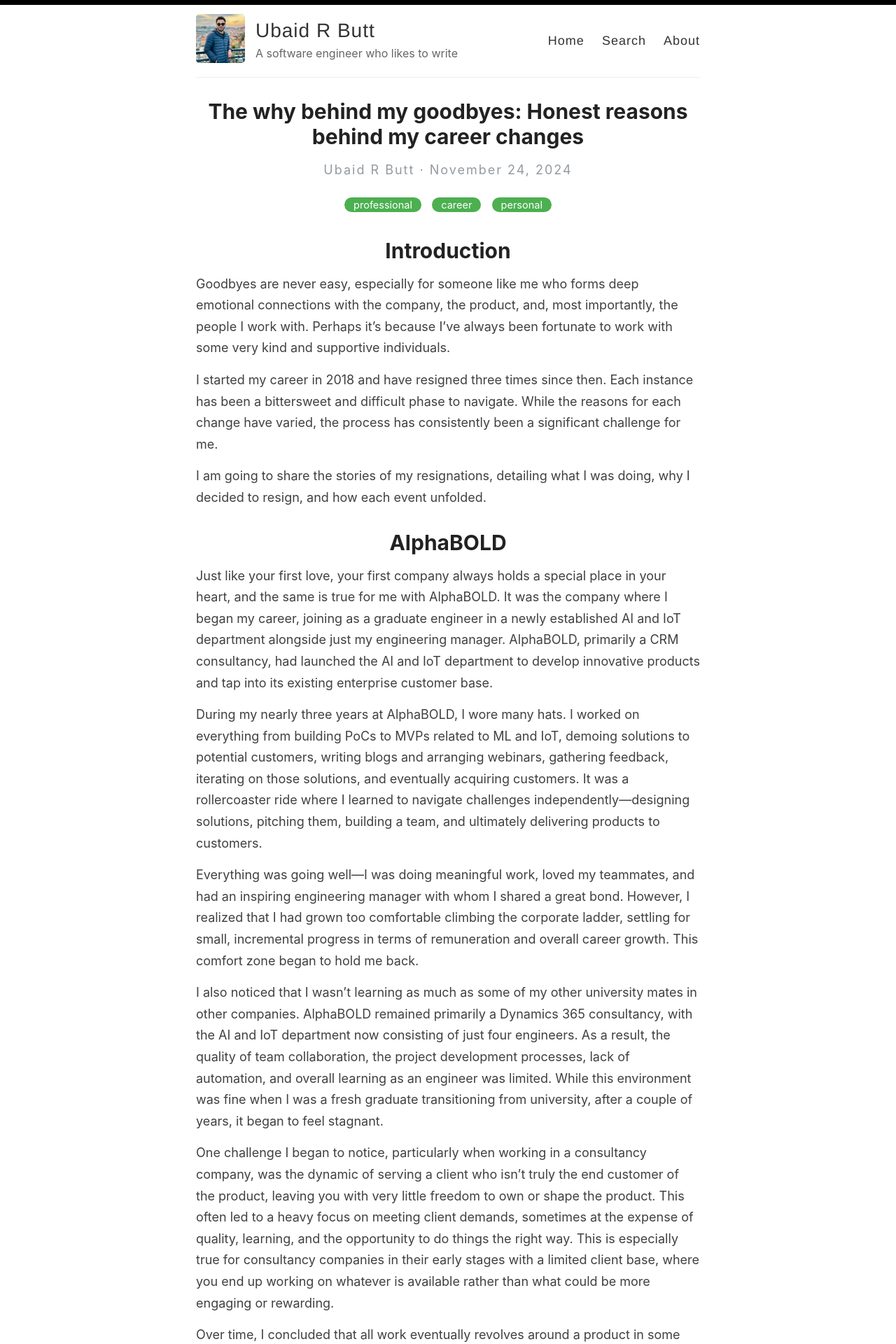
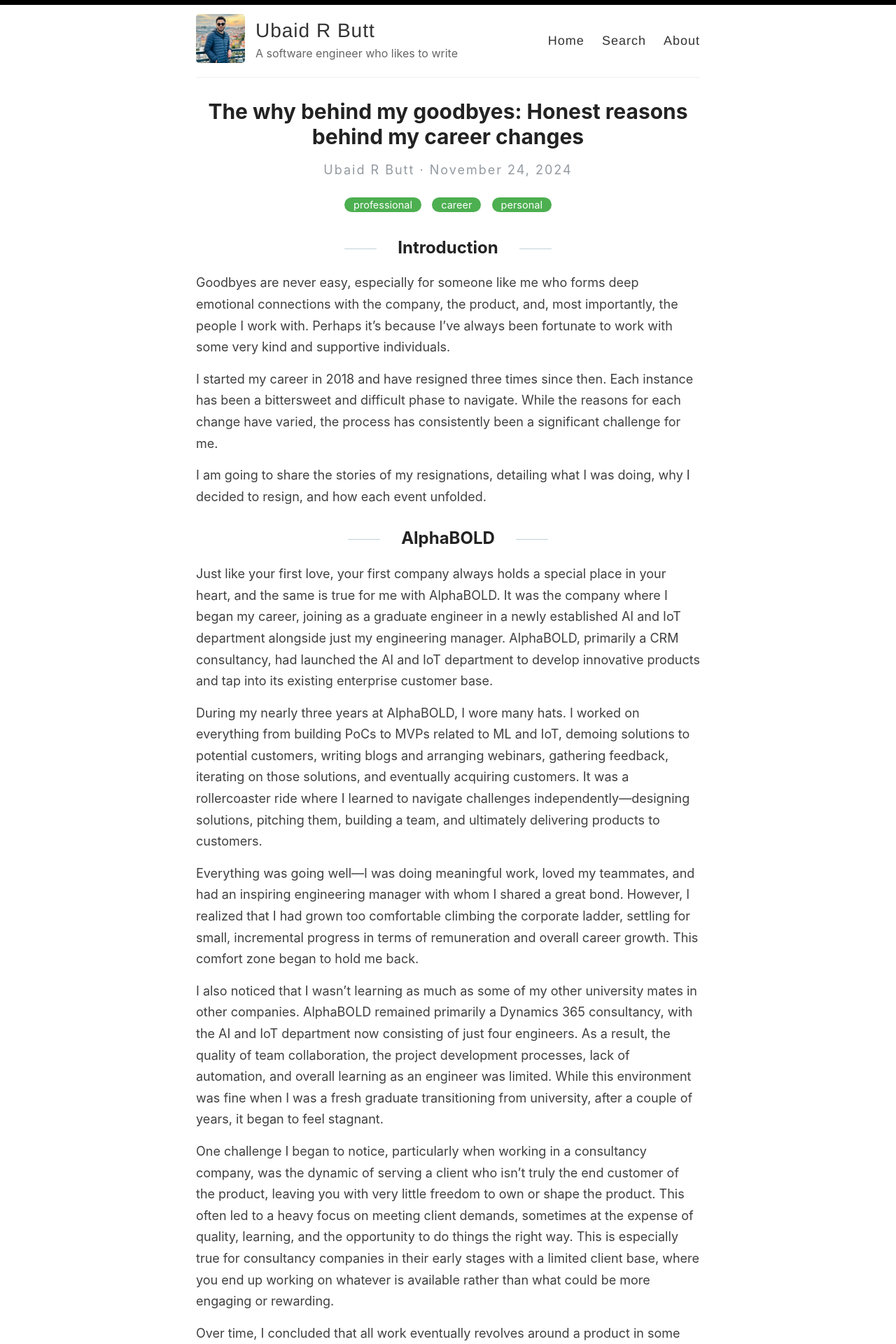
Before and after one commit to Ubaidbutt/ubaidbutt.github.io, a Jekyll site: the page built from _posts/2024-11-24-job-change.md, in a window 1280 px wide. Shown: the top 1920 px of the page at 70% size. Built offline with Jekyll 4.4.1, drawn with Linux system fonts in a browser that asks for light colours.

Commit message:
Fix the heading

```diff
--- a/_posts/2024-11-24-job-change.md
+++ b/_posts/2024-11-24-job-change.md
@@ -4,14 +4,14 @@ title: "The why behind my goodbyes: Honest reasons behind my career changes"
 categories: [professional, career, personal]
 ---
 
-# Introduction
+## Introduction
 Goodbyes are never easy, especially for someone like me who forms deep emotional connections with the company, the product, and, most importantly, the people I work with. Perhaps it’s because I’ve always been fortunate to work with some very kind and supportive individuals.
 
 I started my career in 2018 and have resigned three times since then. Each instance has been a bittersweet and difficult phase to navigate. While the reasons for each change have varied, the process has consistently been a significant challenge for me.
 
 I am going to share the stories of my resignations, detailing what I was doing, why I decided to resign, and how each event unfolded.
 
-# AlphaBOLD
+## AlphaBOLD
 Just like your first love, your first company always holds a special place in your heart, and the same is true for me with AlphaBOLD. It was the company where I began my career, joining as a graduate engineer in a newly established AI and IoT department alongside just my engineering manager. AlphaBOLD, primarily a CRM consultancy, had launched the AI and IoT department to develop innovative products and tap into its existing enterprise customer base.
 
 During my nearly three years at AlphaBOLD, I wore many hats. I worked on everything from building PoCs to MVPs related to ML and IoT, demoing solutions to potential customers, writing blogs and arranging webinars, gathering feedback, iterating on those solutions, and eventually acquiring customers. It was a rollercoaster ride where I learned to navigate challenges independently—designing solutions, pitching them, building a team, and ultimately delivering products to customers.
@@ -28,7 +28,7 @@ These factors combined influenced my decision to start exploring opportunities,
 
 Pakistan has a heavily services-oriented software economy, so there aren’t many good product companies to choose from. After applying to and interviewing with several companies, I finally secured an opportunity with a startup in Amsterdam. Resigning and transitioning out of my first job wasn’t a straightforward experience, especially since it was my first resignation and I had taken on significant responsibilities, including managing client projects. However, with the support of my manager and a smooth handover process, I was able to bid farewell to my first love and embark on an exciting new adventure.
 
-# Fashion Cloud
+## Fashion Cloud
 Let me start by saying that Fashion Cloud has been the best company I have worked for so far in my career, especially in terms of culture, people, and the overall atmosphere. Joining Fashion Cloud marked a significant turning point in my career—not only because I left a stable and comfortable job but also because I moved across continents to a completely different country and culture for the first time in my life. The initial days were challenging, filled with paperwork, house hunting in Amsterdam, and adjusting to a new country. However, the support and warmth of the team made the transition smooth and even enjoyable.
 
 Fashion Cloud is an e-commerce startup focused on the wholesale market for brands and retailers. I joined as a Fullstack Engineer on the Content Platform team, responsible for managing product features related to content sharing between brands and retailers, as well as providing third-party APIs for retailers to fetch content directly into their local systems. I had the privilege of working alongside some highly talented individuals I could look up to, and my engineering manager was a step ahead of even my previous one in terms of guidance and leadership.
@@ -41,7 +41,7 @@ During my year-end review with my manager, I realized that salary growth within
 
 I had a few recruiters reach out to me on LinkedIn, and after going through some interviews, I landed an opportunity that met the criteria I was looking for. I must admit, resigning from Fashion Cloud was by far the hardest resignation of my career. If I hadn’t had such pressing responsibilities to support my family, I would never have made that decision—at least not for a couple more years. The team, and especially my manager, were incredibly understanding and supportive throughout the entire process. He recognized my reasons and, despite the early departure, made the transition as smooth as possible. The memories and lessons I gained at Fashion Cloud will stay with me forever.
 
-# DAZN
+## DAZN
 The experience of working at DAZN was truly remarkable because I was part of a big team of 12+ engineers, and every one of them was extremely talented—by far the most intelligent team I have worked with in my career. DAZN was an online sports streaming company; we used to call it the Netflix for sport. It had a presence in several countries, and each country had its own marketing teams that needed tools to design and publish their landing pages personalized for their respective regions. Our team was responsible for supporting the marketing teams in achieving their goals with an old legacy system while also designing and working on a completely new headless content management system.
 
 I worked with other backend engineers and architects to design a comprehensive system for creating, designing, and publishing landing pages using a headless CMS.  I thoroughly enjoyed the collaborative problem-solving and the challenge of engineering a content management system tailored to our needs. This role also gave me hands-on experience with Terraform and AWS, and I had the chance to learn from some of the best engineers in the industry. The team, the atmosphere, the culture, the learning, and the overall vibe were fantastic, making the year fly by in what felt like no time at all.
@@ -50,5 +50,5 @@ Things were looking really good until there was a complete overhaul in upper man
 
 The overall vibe of the company began to change. Half of my teammates from the original team resigned and moved to other companies. It felt like a bus on fire, with everyone waiting for their chance to jump off. Being on a work visa, I couldn’t afford the risk of being laid off, so I started searching for a new opportunity and eventually found one that seemed like a great next step. Unlike my previous resignations, this one felt more forced, as everyone knew it was coming—it was just a matter of time. The resignation process was straightforward, as half of my team had already left, and the rest were also saying their goodbyes and moving on to new adventures.
 
-# Conclusions
+## Conclusions
 Looking back, I feel incredibly fortunate to have worked with some of the most talented and supportive people throughout my career, which has always made the decision to resign a difficult one. However, as I continue to grow in my professional journey, I’ve come to understand that just like hiring, resignations are simply part of the process. What truly matters is approaching each opportunity with good intentions, giving your best effort, creating meaningful memories, and cherishing the experience while it lasts.
```
